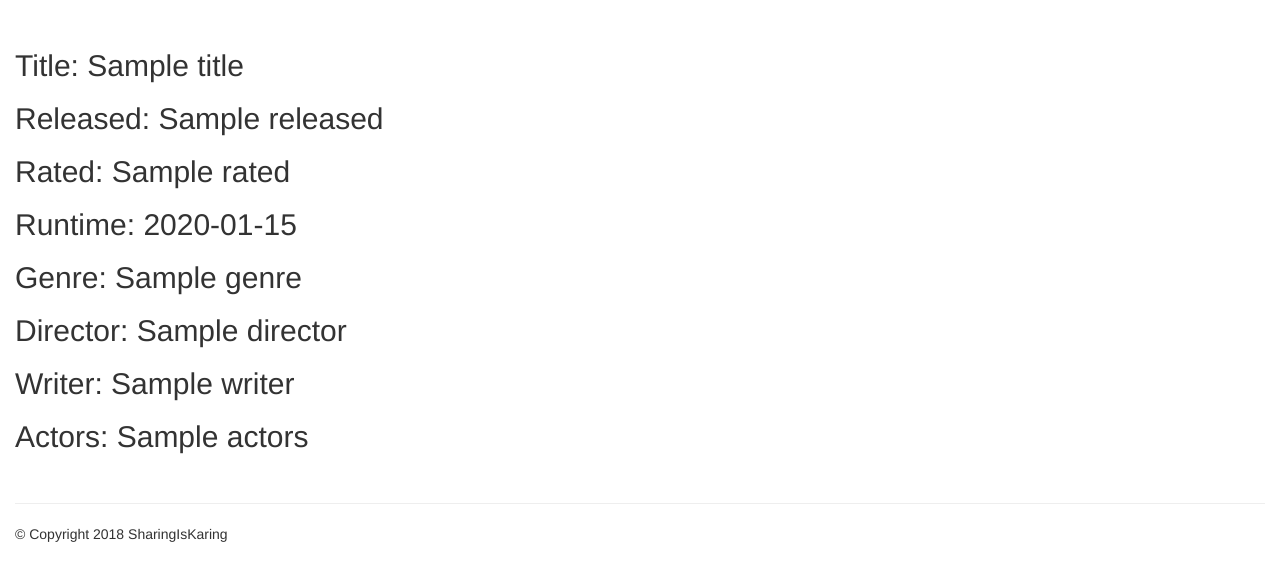
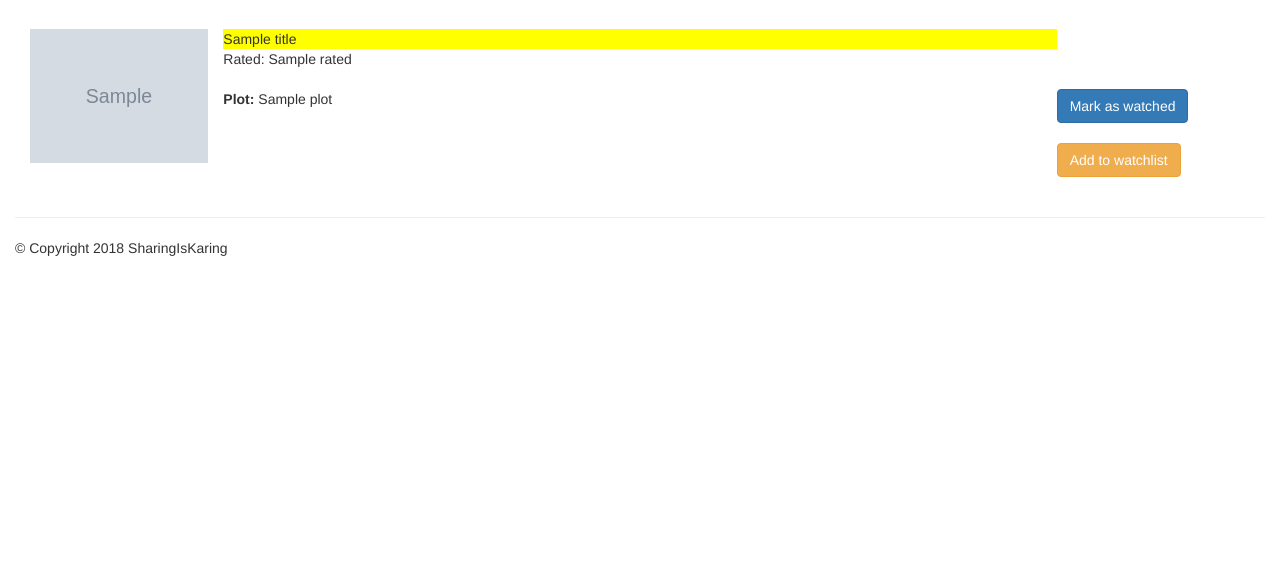
Before and after one commit to shafali731/SharingIsKaring, a Flask app: template templates/movie_info.html in a window 1280 px wide. Shown: the part 51-632 px from the top of the page. Run offline with Flask 2, Linux system fonts and the light colour scheme; the template is opened without the code that fills it: most values are stand-ins (such as "Sample title", 1, 10 or a date in 2020); grey boxes marked "Sample" are stand-in pictures; some libraries are stand-ins or nearby versions.

Commit message:
skeleton for movie related pages and poster links

```diff
--- a/app.py
+++ b/app.py
@@ -55,7 +55,7 @@ def book(bookID):
 
 @app.route('/movie_info/<movieID>')
 def movie(movieID):
-    dict = movies.movie_dict("&i=", movieID)
+    dict = movies.movie_info("&i=", movieID)
     return render_template('movie_info.html', **dict, movieID=dict.get('imdbID'))
 
 @app.route('/search', methods=["GET"])
@@ -83,7 +83,7 @@ def book_search(query):
 def movie_search(query):
     if(query==""):
         return redirect(url_for('index'))
-    list = movies.better_movie_list(movies.movie_dict("&s=", query).get("Search"))
+    list = movies.better_movie_list(movies.movie_info("&s=", query).get("Search"))
 
     if(accounts.is_logged_in()):
         return render_template('movie_search.html', query=query, list=list , loggedIn=True, user=db.get_username(session["id"]))
--- a/templates/movie_info.html
+++ b/templates/movie_info.html
@@ -5,13 +5,34 @@ Movies
 {% endblock %}
 
 {% block content %}
-<h2>Title: {{Title}}</h2>
-<h2>Released: {{Released}}</h2>
-<h2>Rated: {{Rated}}</h2>
-<h2>Runtime: {{Runtime}}</h2>
-<h2>Genre: {{Genre}}</h2>
-<h2>Director: {{Director}}</h2>
-<h2>Writer: {{Writer}}</h2>
-<h2>Actors: {{Actors}}</h2>
+<div class="container-fluid">
+  <div class="row" >
+    <div class="col-md-2" >
+      <img src={{Poster}} width="100%" height="100%" />
+    </div>
+    <div class="col-md-8" >
+      <div class="row" style="background-color:yellow;">
+	{{Title}}
+      </div>
+      <div class="row">
+	Rated: {{Rated}}
+      </div>
+      <br>
+      <div class="row">
+	<b>Plot: </b>{{Plot}}
+      </div>
+    </div>
+    <div class="col-md-2">
+      <br><br><br>
+      <div class="row">
+        <button type="button" class="btn btn-primary">Mark as watched</button>
+      </div>
+      <br>
+      <div class="row">
+        <button type="button" class="btn btn-warning">Add to watchlist</button>
+      </div>
+    </div>
+  </div>
+</div>
 
 {% endblock %}
--- a/templates/movie_search.html
+++ b/templates/movie_search.html
@@ -10,11 +10,13 @@ Movies
 <div class="container-fluid">
   <div class="row" >
     <div class="col-md-2" >
-      <img src={{movie.Poster }} width="100%" height="100%" />
+      <a href={{movie.site_link}}>
+	<img src={{movie.Poster }} width="100%" height="100%" />
+      </a>
     </div>
     <div class="col-md-8" >
       <div class="row" style="background-color:yellow;">
-	{{movie.Title}}
+	<a href={{movie.site_link}}>{{movie.Title}} </a>
       </div>
       <div class="row">
 	Rated: {{movie.Rated}}
```
Also changed, not shown: devlog.txt (+7 -1 lines), templates/movies_to_watch.html (added, +7 -0 lines), templates/movies_watched.html (added, +7 -0 lines).
